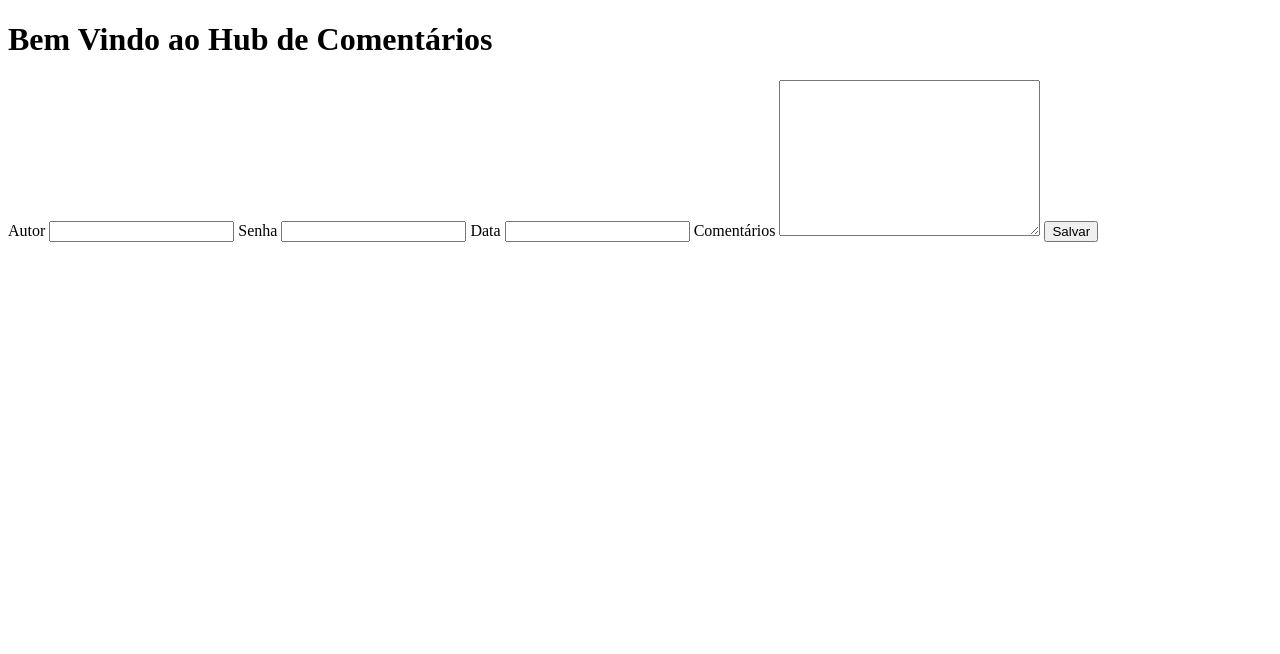
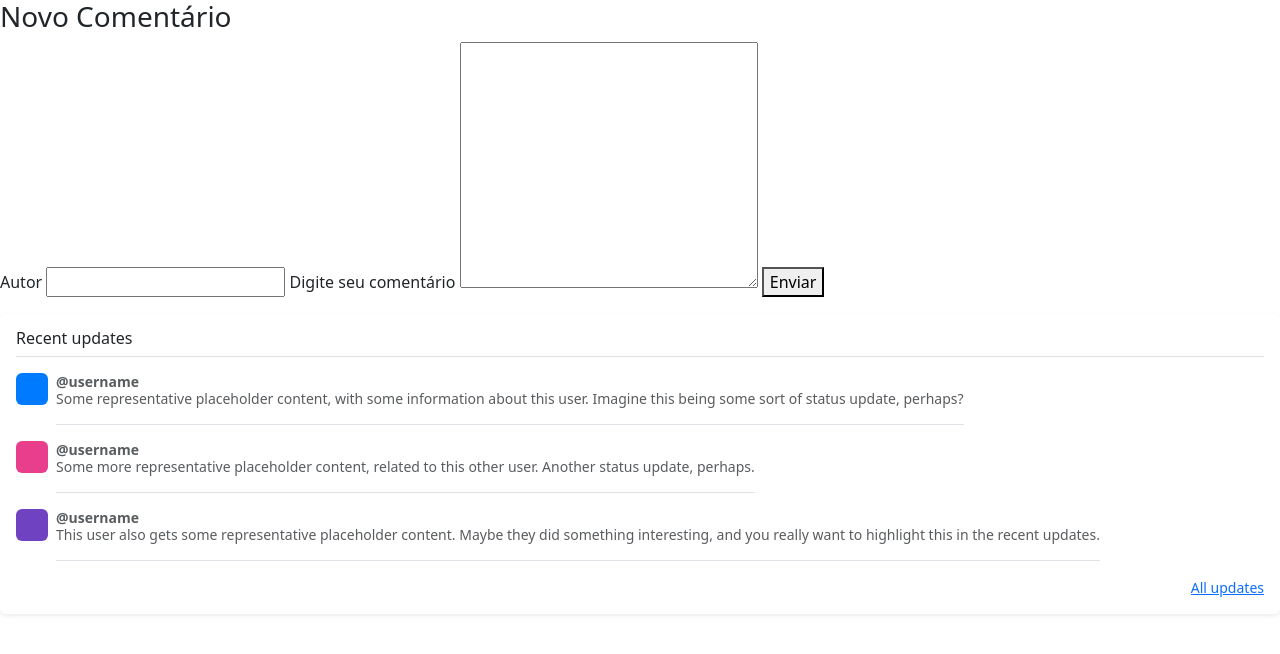
Before and after one commit to MaiconGois/hub-comentarios-MAFG, a plain HTML site: page app/index.html in a window 1280 px wide. Drawn offline with nearby package versions, Linux system fonts and the light colour scheme.

Commit message:
continuação do front end

```diff
--- a/app/index.html
+++ b/app/index.html
@@ -3,25 +3,79 @@
 
 <head>
     <meta charset="UTF-8">
-    <title>Título da Aba</title>
+    <title>Hub de Comentários</title>
+    <link href="https://cdn.jsdelivr.net/npm/bootstrap@5.3.3/dist/css/bootstrap.min.css" rel="stylesheet"
+        integrity="sha384-QWTKZyjpPEjISv5WaRU9OFeRpok6YctnYmDr5pNlyT2bRjXh0JMhjY6hW+ALEwIH" crossorigin="anonymous">
+
     <link rel="stylesheet" href="./style.css">
 </head>
 
 <body>
-    <h1>Bem Vindo ao Hub de Comentários</h1>
-    <form action="" method="post">
-        <label for="">Autor</label>
-        <input type="text" name="autor" id="">
-        <label for="">Senha</label>
-        <input type="password" name="senha" id="">
-        <label for="">Data</label>
-        <input type="datetime" name="datahora" id="">
-        <label for="campodetexto">Comentários</label>
-        <textarea name="campodetexto" id="" cols="30" rows="10"></textarea>
-        <input type="submit" value="Salvar">
-    </form>
+<!-- ADD NEW COMMENT -->
+    <div class="comments" id="form-comentario">
+        <h3>Novo Comentário</h3>
+        <form id="formComment">
+            <label for="autor">Autor</label>
+            <input type="text" name="autor" id="inputAuthor" required>
+            <label for="comentario">Digite seu comentário</label>
+            <textarea name="comentario" id="inputComment" cols="30" rows="10" required></textarea>
+            <button type="submit" class="btn-submit">Enviar</button>
+        </form>
+    </div>
+<!-- DISPLAY COMMENTS -->
+    <div class="comments my-3 p-3 bg-body rounded shadow-sm">
+        <h6 class="border-bottom pb-2 mb-0">Recent updates</h6>
+        <div class="d-flex text-body-secondary pt-3">
+            <svg class="bd-placeholder-img flex-shrink-0 me-2 rounded" width="32" height="32"
+                xmlns="http://www.w3.org/2000/svg" role="img" aria-label="Placeholder: 32x32"
+                preserveAspectRatio="xMidYMid slice" focusable="false">
+                <title>Placeholder</title>
+                <rect width="100%" height="100%" fill="#007bff"></rect><text x="50%" y="50%" fill="#007bff"
+                    dy=".3em">32x32</text>
+            </svg>
+            <p class="pb-3 mb-0 small lh-sm border-bottom">
+                <strong class="d-block text-gray-dark">@username</strong>
+                Some representative placeholder content, with some information about this user. Imagine this being some
+                sort of status update, perhaps?
+            </p>
+        </div>
+        <div class="d-flex text-body-secondary pt-3">
+            <svg class="bd-placeholder-img flex-shrink-0 me-2 rounded" width="32" height="32"
+                xmlns="http://www.w3.org/2000/svg" role="img" aria-label="Placeholder: 32x32"
+                preserveAspectRatio="xMidYMid slice" focusable="false">
+                <title>Placeholder</title>
+                <rect width="100%" height="100%" fill="#e83e8c"></rect><text x="50%" y="50%" fill="#e83e8c"
+                    dy=".3em">32x32</text>
+            </svg>
+            <p class="pb-3 mb-0 small lh-sm border-bottom">
+                <strong class="d-block text-gray-dark">@username</strong>
+                Some more representative placeholder content, related to this other user. Another status update,
+                perhaps.
+            </p>
+        </div>
+        <div class="d-flex text-body-secondary pt-3">
+            <svg class="bd-placeholder-img flex-shrink-0 me-2 rounded" width="32" height="32"
+                xmlns="http://www.w3.org/2000/svg" role="img" aria-label="Placeholder: 32x32"
+                preserveAspectRatio="xMidYMid slice" focusable="false">
+                <title>Placeholder</title>
+                <rect width="100%" height="100%" fill="#6f42c1"></rect><text x="50%" y="50%" fill="#6f42c1"
+                    dy=".3em">32x32</text>
+            </svg>
+            <p class="pb-3 mb-0 small lh-sm border-bottom">
+                <strong class="d-block text-gray-dark">@username</strong>
+                This user also gets some representative placeholder content. Maybe they did something interesting, and
+                you really want to highlight this in the recent updates.
+            </p>
+        </div>
+        <small class="d-block text-end mt-3">
+            <a href="#">All updates</a>
+        </small>
+    </div>
 
 
+    <script src="https://cdn.jsdelivr.net/npm/bootstrap@5.3.3/dist/js/bootstrap.bundle.min.js"
+        integrity="sha384-YvpcrYf0tY3lHB60NNkmXc5s9fDVZLESaAA55NDzOxhy9GkcIdslK1eN7N6jIeHz"
+        crossorigin="anonymous"></script>
     <script type="module" src="./script.js"></script>
 </body>
 
```
